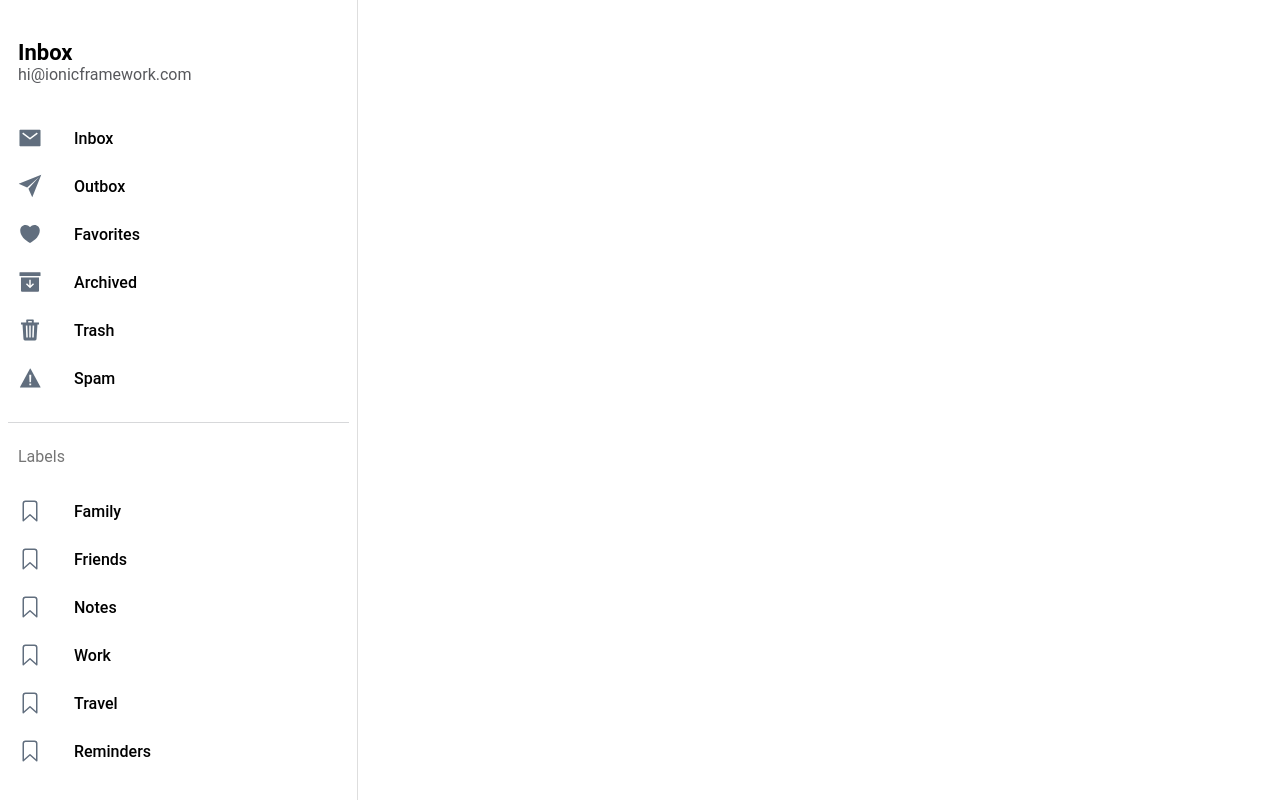
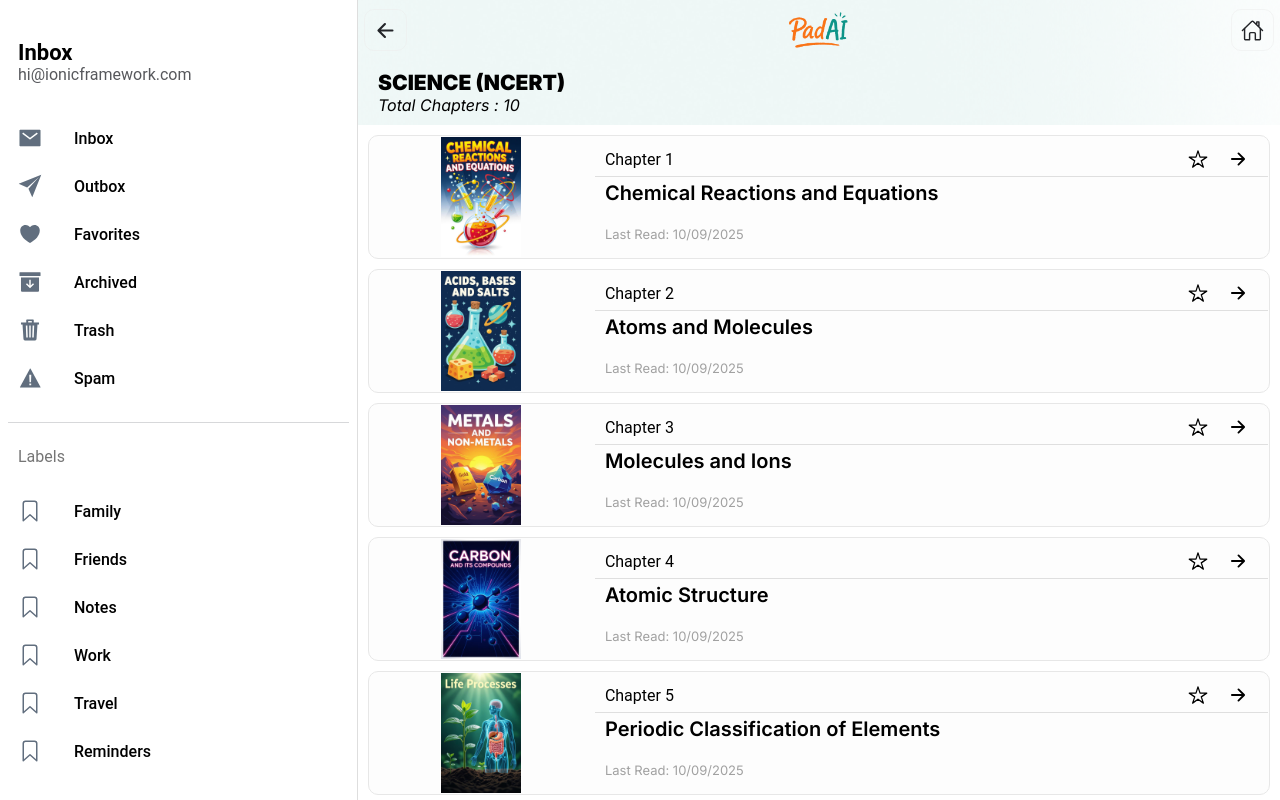
Before and after one commit to riddhikusal/IonicReactBlankProjectSkeleton, a React (Vite) app: page /chapters-list in a window 1280 px wide. Built offline with nearby package versions, Linux system fonts and the light colour scheme; no server answers.

Commit message:
chapter screen done

```diff
--- a/src/App.tsx
+++ b/src/App.tsx
@@ -42,6 +42,7 @@ import { useEffect, useState } from 'react';
 import { getPlatform } from './utils/platform';
 import PadAIHomeScreen from './pages/HomeScreen/HomeScreen';
 import PadAIVideoContentScreen from './pages/ContentViewScreens/VideoContentScreen/VideoContentScreen';
+import PadAIChaptersScreen from './pages/ChaptersScreen/ChaptersScreen';
 
 
 setupIonicReact();
@@ -100,6 +101,10 @@ const App: React.FC = () => {
             <Route path="/home" exact={true}>
               <PadAIHomeScreen />
             </Route>
+            {/* Chapter Screen */}
+            <Route path="/chapters-list" exact={true}>
+              <PadAIChaptersScreen />
+            </Route>
             {/* Video Content Screen */}
             <Route path="/video-content" exact={true}>
               <PadAIVideoContentScreen />
--- a/src/components/HomeScreen/BooksContainer/BooksContainer.tsx
+++ b/src/components/HomeScreen/BooksContainer/BooksContainer.tsx
@@ -1,4 +1,4 @@
-import { IonCol, IonImg, IonRow, IonText } from "@ionic/react";
+import { IonCol, IonImg, IonRow, IonText, useIonRouter } from "@ionic/react";
 import './BooksContainer.css';
 
 
@@ -11,9 +11,13 @@ export interface IBooksContainerProps {
 // /assets/images/books/1.png'
 
 const PadAIBooksContainer: React.FC<IBooksContainerProps> = ({ booksImage, booksName, booksAuthor, booksSubject }) => {
+    const navigate = useIonRouter();
 
+    const goToChapter = () => {
+        navigate.push('/chapters-list', 'forward');
+    }
     return (
-        <IonCol size="4">
+        <IonCol size="4" onClick={goToChapter}>
             <IonImg src={booksImage} alt={booksName} className='padAIHomeScreenUserBooksImage' />
             <IonText className="ion-text-wrap padAIHomeScreenUserBooks-text-container" style={{ textOverflow: 'ellipsis' }}>
                 <p className='padAIHomeScreenUserBooks-text'>{booksName}, {booksSubject}</p>
--- /dev/null
+++ b/src/components/HomeScreen/ChapterContainer/ChapterContainer.css
@@ -0,0 +1,49 @@
+.padAIHomeScreenUserChapterImage{
+    height: 120px;
+}
+.padAIHomeScreenUserChapterContainer{
+    background: #fdfdfd;
+    padding: 0px !important;
+    border-radius: 10px;
+    width: 100% !important;
+    margin-bottom: 10px !important;
+    border: 1px solid #e7e7e7;
+}
+.padAIHomeScreenUserChapterCardRow{
+    width: 100% !important;
+}
+.padAIHomeScreenUserChapter-text-container p{
+    margin: 0px;
+    padding: 1px 10px;
+    align-items: flex-start;
+    padding-bottom: 10px;
+}
+.chapter-name{
+    font-size: 20px !important;
+    font-weight: 600 !important;
+    font-family: 'Inter', sans-serif !important;
+    color: #000 !important;
+    text-align: left;
+    margin-top: 3px !important;
+    margin-bottom: 10px !important;
+}
+.chapter-text{
+    margin: 0px !important;
+}
+.padAIHomeScreenUserChapterTextContainer{
+    margin: 0px;
+    align-items: flex-start;
+    /* padding: 1px 12px !important; */
+}
+.padAIHomeScreenUserChapterTextContainerHeader{
+    display: flex;
+    justify-content: space-between;
+    align-items: center;
+    width: 100%;
+    padding: 1px 10px !important;
+    border-bottom: 1px solid #dfdfdf;
+}
+.padAIHomeScreenUserChapterTextContainerHeader ion-icon{
+    font-size: 20px;
+    color: #000;
+}
--- /dev/null
+++ b/src/components/HomeScreen/ChapterContainer/ChapterContainer.tsx
@@ -0,0 +1,47 @@
+import { IonButton, IonButtons, IonCol, IonIcon, IonImg, IonRow, IonText, useIonRouter } from "@ionic/react";
+import './ChapterContainer.css';
+import { arrowForward, starOutline } from "ionicons/icons";
+export interface IChapterContainerProps {
+    id: number;
+    chapterImage: string;
+    chapterName: string;
+    lastReadDateTime: string;
+}
+
+const PadAIChapterContainer: React.FC<IChapterContainerProps> = ({ id, chapterImage, chapterName, lastReadDateTime }) => {
+    const navigate = useIonRouter();
+
+    const goToContentView = () => {
+        navigate.push('/chapter', 'forward');
+    }
+
+    return (
+        <IonCol size="12" className="padAIHomeScreenUserChapterContainer" onClick={goToContentView}>
+            <IonRow className="padAIHomeScreenUserChapterCardRow">
+                <IonCol size="3" className="colBorderClass">
+                    <IonImg src={chapterImage} alt={chapterName} className='padAIHomeScreenUserChapterImage' />
+                </IonCol>
+                <IonCol size="9" className="padAIHomeScreenUserChapterTextContainer colBorderClass">
+                    <div className="padAIHomeScreenUserChapterTextContainerHeader">
+                        <p className='padAIHomeScreenUserChapter-text chapter-text'>Chapter {id + 1}</p>
+                        <IonButtons>
+                            <IonButton fill="clear">
+                                <IonIcon icon={starOutline} />
+                            </IonButton>
+                            <IonButton fill="clear">
+                                <IonIcon icon={arrowForward} />
+                            </IonButton>
+                        </IonButtons>
+                    </div>
+                    <IonText className="ion-text-wrap padAIHomeScreenUserChapter-text-container" style={{ textOverflow: 'ellipsis' }}>
+                        {/* <p className='padAIHomeScreenUserChapter-text chapter-text'>Chapter {id + 1}</p> */}
+                        <p className='padAIHomeScreenUserChapter-text chapter-name'>{chapterName}</p>
+                        <p className='padAIHomeScreenUserChapter-text author-text'>{lastReadDateTime}</p>
+                    </IonText>
+                </IonCol>
+            </IonRow>
+        </IonCol>
+    )
+}
+
+export default PadAIChapterContainer;
--- /dev/null
+++ b/src/pages/ChaptersScreen/ChaptersScreen.css
@@ -0,0 +1,3 @@
+.padAIHomeScreenUserChapterRow{
+    padding: 10px 10px !important;
+}
--- /dev/null
+++ b/src/pages/ChaptersScreen/ChaptersScreen.tsx
@@ -0,0 +1,92 @@
+import { IonContent, IonHeader, IonImg, IonRow, IonText, IonTitle, useIonRouter } from "@ionic/react";
+import './ChaptersScreen.css';
+import { IonPage } from "@ionic/react";
+
+import PadAIBackheader from "../../components/Common/Backheader/Backheader";
+import PadAIChapterContainer from "../../components/HomeScreen/ChapterContainer/ChapterContainer";
+
+const chapters = [
+    {
+        chapterImage: '/assets/images/chapters/Ch01.jpeg',
+        chapterName: 'Chemical Reactions and Equations',
+        lastReadDateTime: 'Last Read: 10/09/2025'
+    },
+    {
+        chapterImage: '/assets/images/chapters/Ch02.jpeg',
+        chapterName: 'Atoms and Molecules',
+        lastReadDateTime: 'Last Read: 10/09/2025'
+    },
+    {
+        chapterImage: '/assets/images/chapters/Ch03.jpeg',
+        chapterName: 'Molecules and Ions',
+        lastReadDateTime: 'Last Read: 10/09/2025'
+    },
+    {
+        chapterImage: '/assets/images/chapters/Ch04.jpeg',
+        chapterName: 'Atomic Structure',
+        lastReadDateTime: 'Last Read: 10/09/2025'
+    },
+    {
+        chapterImage: '/assets/images/chapters/Ch05.jpeg',
+        chapterName: 'Periodic Classification of Elements',
+        lastReadDateTime: 'Last Read: 10/09/2025'
+    },
+    {
+        chapterImage: '/assets/images/chapters/Ch06.jpeg',
+        chapterName: 'Life Processes',
+        lastReadDateTime: 'Last Read: 10/09/2025'
+    },
+    {
+        chapterImage: '/assets/images/chapters/Ch07.jpeg',
+        chapterName: 'The S-Block Elements',
+        lastReadDateTime: 'Last Read: 10/09/2025'
+    },
+    {
+        chapterImage: '/assets/images/chapters/Ch08.jpeg',
+        chapterName: 'The P-Block Elements',
+        lastReadDateTime: 'Last Read: 10/09/2025'
+    },
+    {
+        chapterImage: '/assets/images/chapters/Ch09.jpeg',
+        chapterName: 'The D-Block Elements',
+        lastReadDateTime: 'Last Read: 10/09/2025'
+    },
+    {
+        chapterImage: '/assets/images/chapters/Ch10.jpeg',
+        chapterName: 'The f-Block Elements',
+        lastReadDateTime: 'Last Read: 10/09/2025'
+    }
+]
+
+
+const PadAIChaptersScreen: React.FC = () => {
+    const navigate = useIonRouter();
+
+    return (
+        <IonPage>
+            <PadAIBackheader />
+            <IonImg src="/assets/images/dashboardScreen/topVectorOne.png" alt="headerBanner" className='padAIvectorTwoBg' />
+
+            <IonHeader>
+                <div className="padAIHomeScreenUserGreeting">
+                    <IonText>
+                        <p className='padAIHomeScreenUserGreetingText'>SCIENCE (NCERT) </p>
+                    </IonText>
+                    <IonText className='padAIHomeScreenUserGreeting-text-subtitle'>
+                        Total Chapters : 10
+                    </IonText>
+                </div>
+            </IonHeader>
+
+            <IonContent>
+                <IonRow className="padAIHomeScreenUserChapterRow">
+                    {chapters.map((chapter, index) => (
+                        <PadAIChapterContainer key={index} id={index} chapterImage={chapter.chapterImage} chapterName={chapter.chapterName} lastReadDateTime={chapter.lastReadDateTime} />
+                    ))}
+                </IonRow>
+            </IonContent>
+        </IonPage>
+    );
+};
+
+export default PadAIChaptersScreen;
--- a/src/pages/HomeScreen/HomeScreen.tsx
+++ b/src/pages/HomeScreen/HomeScreen.tsx
@@ -1,7 +1,6 @@
-import { IonCol, IonContent, IonHeader, IonImg, IonItem, IonPage, IonRow, IonSegment, IonSegmentButton, IonSelect, IonSelectOption, IonText, IonTitle, IonToolbar, useIonRouter } from '@ionic/react';
+import {  IonContent, IonHeader, IonImg,  IonPage, IonRow, IonSegment, IonSegmentButton,  IonText,  useIonRouter } from '@ionic/react';
 import './HomeScreen.css';
 import Commonheader from '../../components/Common/Commonheader/Commonheader';
-import PadaiButton from '../../components/Common/Buttons/Button';
 import { useState } from 'react';
 import PadAIBooksContainer from '../../components/HomeScreen/BooksContainer/BooksContainer';
 const user = {
@@ -127,7 +126,7 @@ const PadAIHomeScreen: React.FC = () => {
         <IonPage>
             <Commonheader />
             <IonImg src="/assets/images/dashboardScreen/topVectorOne.png" alt="headerBanner" className='padAIvectorTwoBg' />
-            <IonContent className='padAIhomeScreen-content'>
+            <IonHeader>
                 <div className="padAIHomeScreenUserGreeting">
                     <IonText>
                         <p className='padAIHomeScreenUserGreetingText'>Hello, {user?.name || 'Guest'} </p>
@@ -152,6 +151,8 @@ const PadAIHomeScreen: React.FC = () => {
                         ))}
                     </IonSegment>
                 </div>
+            </IonHeader>
+            <IonContent className='padAIhomeScreen-content'>
                 <div className='padAIHomeSection-Container'>
                     <IonRow>
                         {books.map((book, index) => (
```
Also changed, not shown: src/components/Common/CustomSheetModal/CustomSheetModal.tsx (line endings or trailing spaces).
